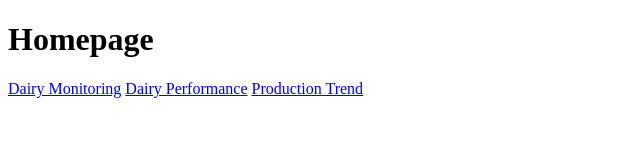
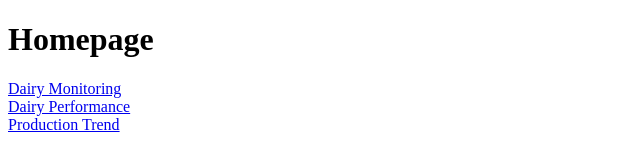
Before and after one commit to onedairyph/homepage, a plain HTML site: page index.html in a window 1280 px wide. Shown: the whole page, without its empty margins (0-640 px from the left). Drawn offline with Linux system fonts and the light colour scheme.

Commit message:
Add files via upload

```diff
--- a/index.html
+++ b/index.html
@@ -9,8 +9,8 @@
 </head>
 <body>
     <h1>Homepage</h1>
-   <a href="https://onedairyph.github.io/monitoring/">Dairy Monitoring</a>
-   <a href="https://onedairyph.github.io/performance/">Dairy Performance</a>
+   <a href="https://onedairyph.github.io/monitoring/">Dairy Monitoring</a><br>
+   <a href="https://onedairyph.github.io/performance/">Dairy Performance</a><br>
    <a href="https://onedairyph.github.io/trend/">Production Trend</a>
 </body>
 </html>
```
